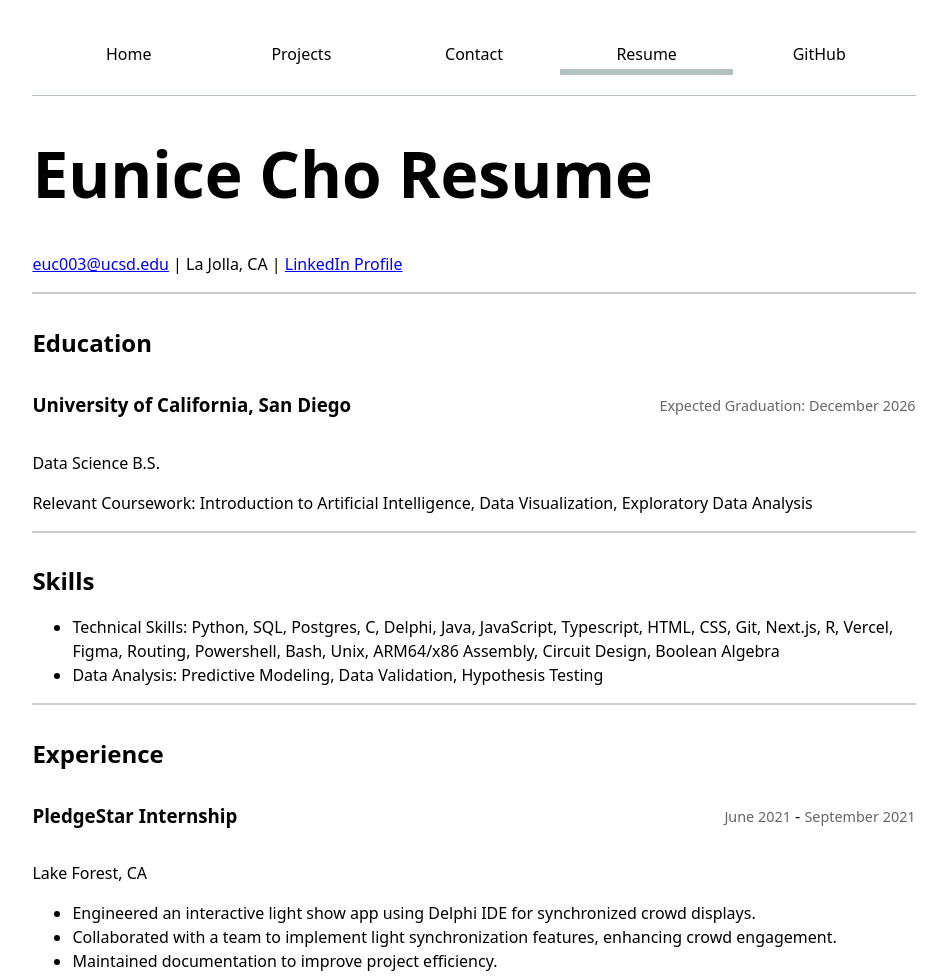
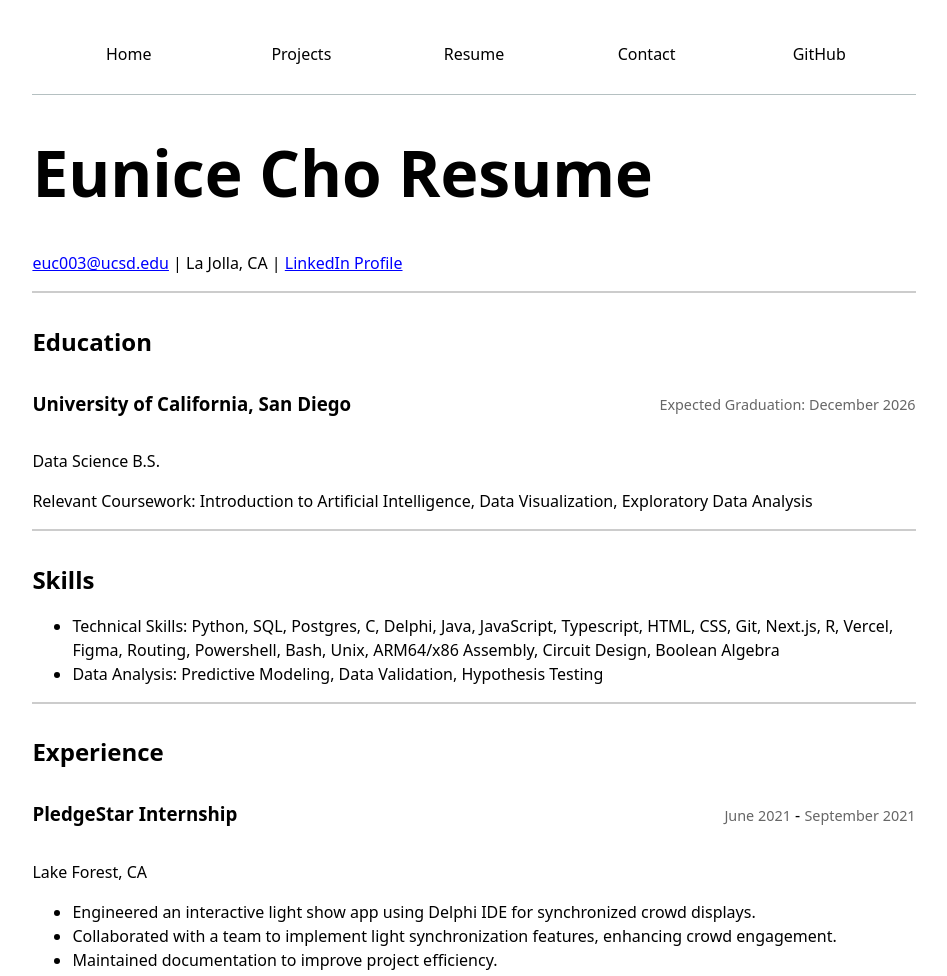
Before and after one commit to YooNice100/portfolio, a plain HTML site: page resume/index.html in a window 1280 px wide. Shown: the top 976 px of the page, without its empty margins (166-1113 px from the left). Drawn offline with Linux system fonts and the light colour scheme.

Commit message:
changed stuff

```diff
--- a/global.js
+++ b/global.js
@@ -1,17 +1,51 @@
 console.log('IT’S ALIVE!');
+
+const ARE_WE_HOME = document.documentElement.classList.contains('home');
 
 function $$(selector, context = document) {
   return Array.from(context.querySelectorAll(selector));
 }
 
 
-let navLinks = $$("nav a");
+// let navLinks = $$("nav a");
 
-let currentLink = navLinks.find(
-    (a) => a.host === location.host && a.pathname === location.pathname
-  );
+// let currentLink = navLinks.find(
+//     (a) => a.host === location.host && a.pathname === location.pathname
+//   );
 
 
-if (currentLink){
-    currentLink.classList.add('current');
-}
+// if (currentLink){
+//     currentLink.classList.add('current');
+// }
+
+
+let pages = [
+    { url: '', title: 'Home' },
+    { url: 'projects/', title: 'Projects' },
+    { url: 'resume/', title: 'Resume'},
+    { url: 'contact/', title: 'Contact'},
+    { url: 'https://github.com/YooNice100', title: 'GitHub'}
+
+  ];
+
+let nav = document.createElement('nav');
+document.body.prepend(nav);
+
+for (let p of pages) {
+    let url = p.url;
+    let title = p.title;
+    // TODO create link and add it to nav
+    url = !ARE_WE_HOME && !url.startsWith('http') ? '../' + url : url;
+
+    // nav.insertAdjacentHTML('beforeend', `<a href="${url}">${title}</a>`);
+    let a = document.createElement('a');
+    a.href = url;
+    a.textContent = title;
+    nav.append(a);
+
+    if (a.host === location.host && a.pathname === location.pathname) {
+        a.classList.add('current');
+      }
+
+    nav.append(a);
+  }
--- a/resume/index.html
+++ b/resume/index.html
@@ -9,14 +9,14 @@
 </head>
 <body>
 
-    <nav>
+    <!-- <nav>
         <a href="../index.html">Home</a>
         <a href="../projects/index.html" >Projects</a>
         <a href="../contact/index.html" >Contact</a>
         <a href="../resume/index.html" >Resume</a>
         <a href="https://github.com/YooNice100" target = "_blank">GitHub</a>
 
-    </nav>
+    </nav> -->
 
 
     <main>
```
Also changed, not shown: contact/index.html (+2 -2 lines), index.html (+4 -3 lines), projects/index.html (+2 -2 lines).
